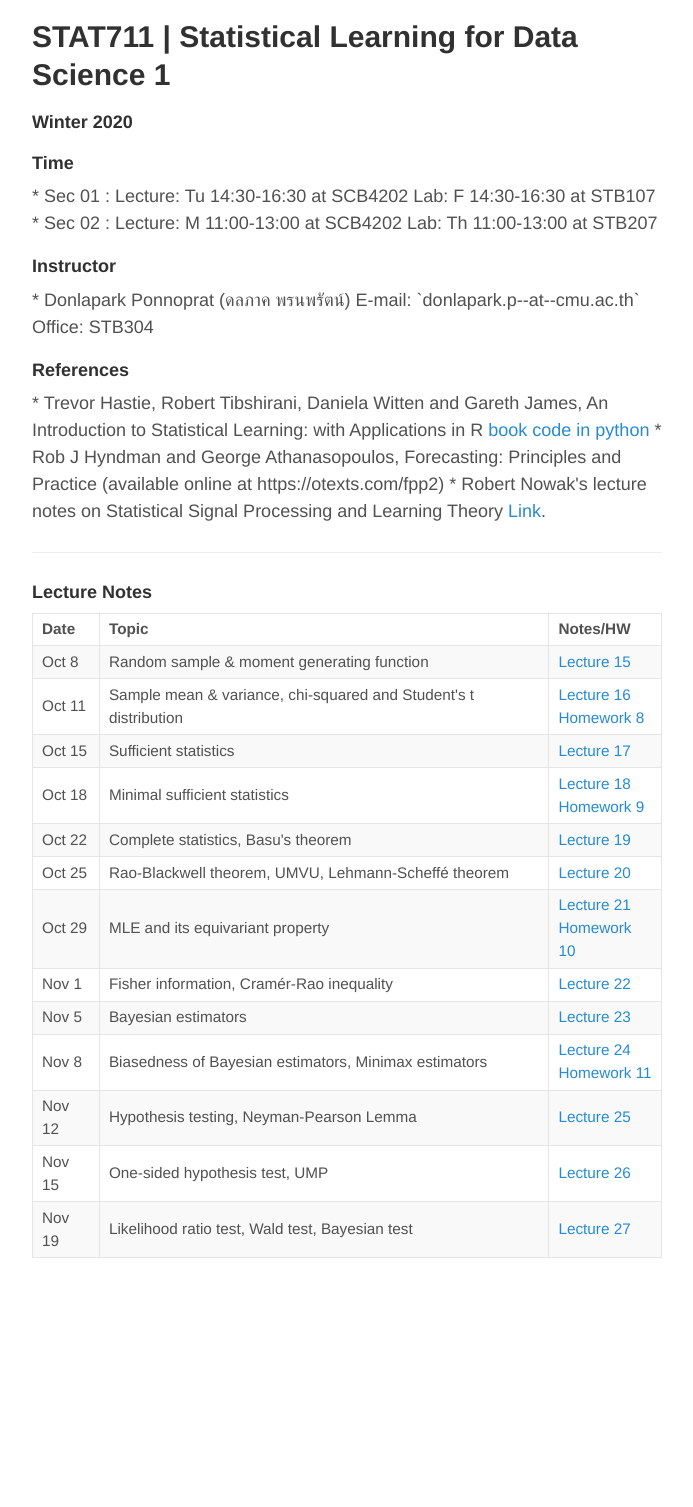
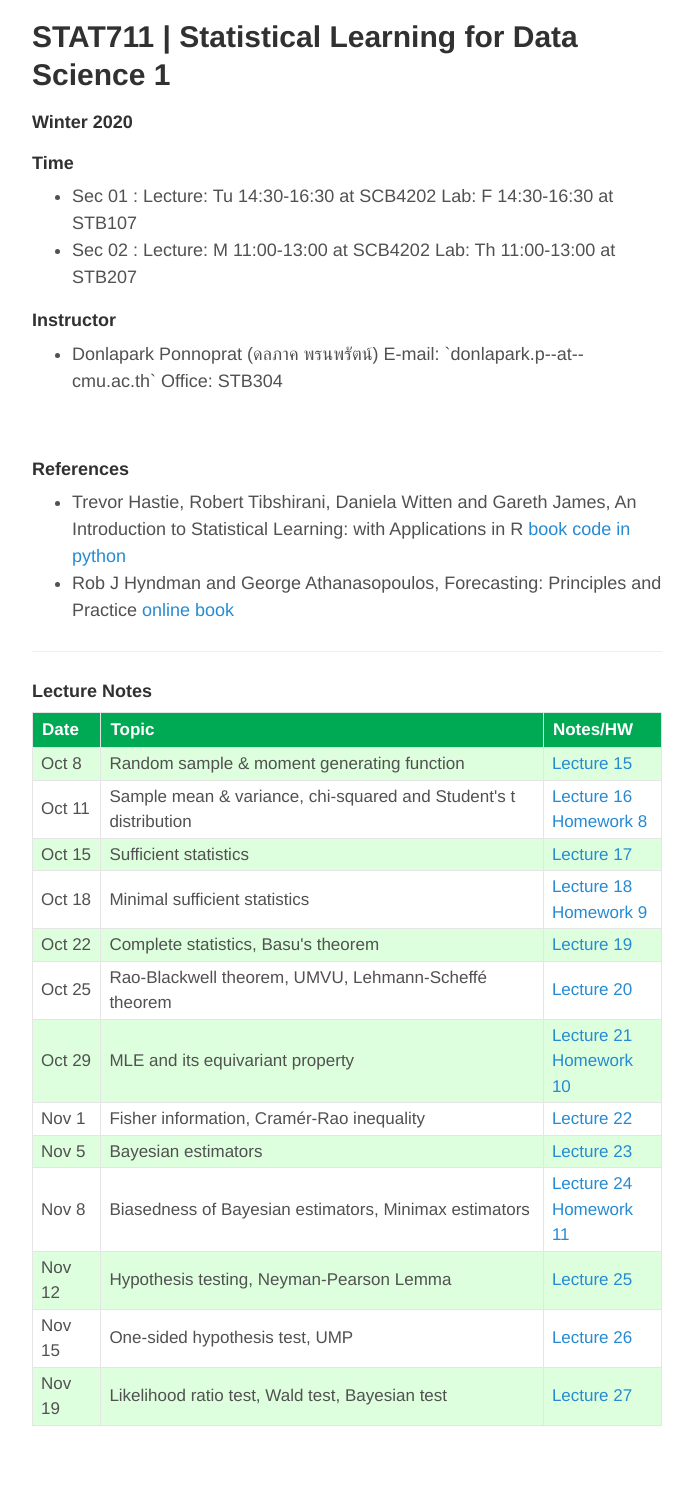
Before and after one commit to donlapark/ds351, a Jekyll site: the page built from index.html, in a window 1280 px wide. Shown: the whole page, without its empty margins (293-986 px from the left). Built offline with Jekyll 4.4.1, drawn with Linux system fonts in a browser that asks for light colours; the list of posts is cut into pages by our own code; before the commit the page ends 1339 px from its top, so only the background shows below that.

Commit message:
initial commit

```diff
--- a/index.html
+++ b/index.html
@@ -7,19 +7,24 @@ layout: course
 <h4><font size="+1">Winter 2020<br>
   </font></h4>
 <h4><font size="+1">Time</font></h4>
-* Sec 01 : Lecture: Tu 14:30-16:30 at SCB4202 Lab: F 14:30-16:30 at STB107
-* Sec 02 : Lecture: M 11:00-13:00 at SCB4202 Lab: Th 11:00-13:00 at STB207
+<ul>
+ <li>Sec 01 : Lecture: Tu 14:30-16:30 at SCB4202 Lab: F 14:30-16:30 at STB107</li>
+ <li>Sec 02 : Lecture: M 11:00-13:00 at SCB4202 Lab: Th 11:00-13:00 at STB207</li>
+</ul>
 
 <h4><font size="+1">Instructor</font></h4>
-* Donlapark Ponnoprat (ดลภาค พรนพรัตน์)
+<ul>
+ <li>Donlapark Ponnoprat (ดลภาค พรนพรัตน์)
 E-mail: `donlapark.p--at--cmu.ac.th`
-Office: STB304<br>
+Office: STB304</li>
+</ul>
+<br>
 
 <h4><font size="+1">References</font></h4>
-* Trevor Hastie, Robert Tibshirani, Daniela Witten and Gareth James, An Introduction to Statistical Learning: with Applications in R <a href="https://faculty.marshall.usc.edu/gareth-james/ISL/ISLR%20Seventh%20Printing.pdf">book</a> <a href="https://github.com/JWarmenhoven/ISLR-python">code in python</a>
-* Rob J Hyndman and George Athanasopoulos, Forecasting: Principles and Practice
-(available online at https://otexts.com/fpp2)
-* Robert Nowak's lecture notes on Statistical Signal Processing and Learning Theory <a href="https://nowak.ece.wisc.edu/ece830/">Link</a>.
+<ul>
+ <li>Trevor Hastie, Robert Tibshirani, Daniela Witten and Gareth James, An Introduction to Statistical Learning: with Applications in R <a href="https://faculty.marshall.usc.edu/gareth-james/ISL/ISLR%20Seventh%20Printing.pdf">book</a> <a href="https://github.com/JWarmenhoven/ISLR-python">code in python</a></li>
+ <li>Rob J Hyndman and George Athanasopoulos, Forecasting: Principles and Practice <a href="https://otexts.com/fpp2">online book</a></li>
+</ul>
 <hr>
 
 <h4><font size="+1">Lecture Notes</font></h4>
--- a/styles.scss
+++ b/styles.scss
@@ -26,3 +26,35 @@
 @import "posts";
 @import "pagination";
 @import "message";
+
+
+.UMLTable tr:nth-child(odd) td
+{
+  background: #DFD;
+}
+
+.UMLTable tr:nth-child(even) td
+{
+  background: #FFF;
+}
+
+.headerC
+{
+font-size: 17px;
+font-weight: normal;
+padding: 5px 10px;
+text-align: left;
+font-weight: bold;
+background-color: #0A5;
+color: #FFF;
+}
+
+.UMLTable td
+{
+padding: 3px 8px;
+}
+
+.UMLTable tr td
+{
+font-size: 17px;
+}
```
